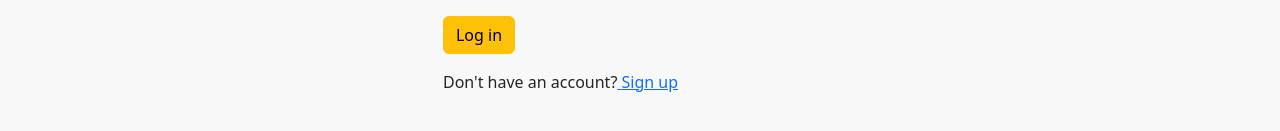
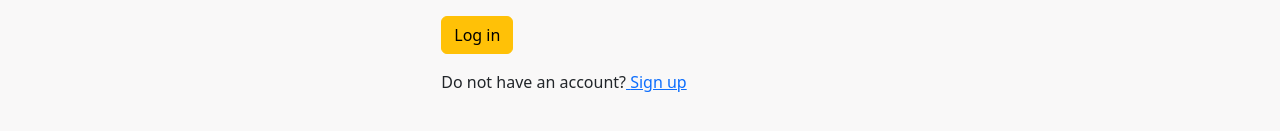
Before and after one commit to MohammedMukarramMenn/AdsPlatform, a Next.js app: page /session/login in a window 1280 px wide. Shown: the part 423-554 px from the top of the page. Built offline with nearby package versions, Linux system fonts and the light colour scheme.

Commit message:
Bug fixes

```diff
--- a/app/components/PostDetail.js
+++ b/app/components/PostDetail.js
@@ -26,7 +26,7 @@ const PostDetail = ({ details }) => {
         </div>
         <hr className={`${styles.hr}`}/>
         <div className={`col-12 ${styles.pd_background}`}>
-          <p className={`${styles.pd_background} ${styles.pd_p}`}>I'am: <span className={`${styles.pd_span}`}>{details.type}</span></p>
+          <p className={`${styles.pd_background} ${styles.pd_p}`}>I am: <span className={`${styles.pd_span}`}>{details.type}</span></p>
           <p className={`${styles.pd_background} ${styles.pd_p}`}>Traffic Model: <span className={`${styles.pd_span}`}>{details.traffic_model}</span></p>
           <p className={`${styles.pd_background} ${styles.pd_p}`}>Device: <span className={`${styles.pd_span}`}>{details.device}</span></p>
           <p className={`${styles.pd_background} ${styles.pd_p}`}>Geo: <span className={`${styles.pd_span}`}>{details.geo}</span></p>
--- a/app/session/forgotPassword/page.js
+++ b/app/session/forgotPassword/page.js
@@ -153,7 +153,7 @@ const Page = () => {
                 </div>
                 <div className="col-12">
                   <label className="form-label">
-                    Don't have an account?
+                    Do not have an account?
                     <Link href="/session/register"> Sign up</Link>
                   </label>
                 </div>
--- a/app/session/login/page.js
+++ b/app/session/login/page.js
@@ -101,7 +101,7 @@ const Page = () => {
             </div>
             <div className={`col-12 ${styles.background}`}>
               <label className={`form-label ${styles.background}`}>
-                Don't have an account?
+                Do not have an account?
                 <Link href="/session/register"> <span className={`${styles.background}`}>Sign up</span></Link>
               </label>
             </div>
```
